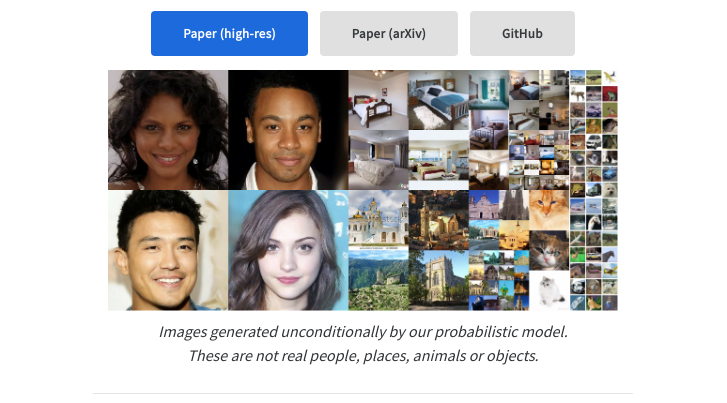
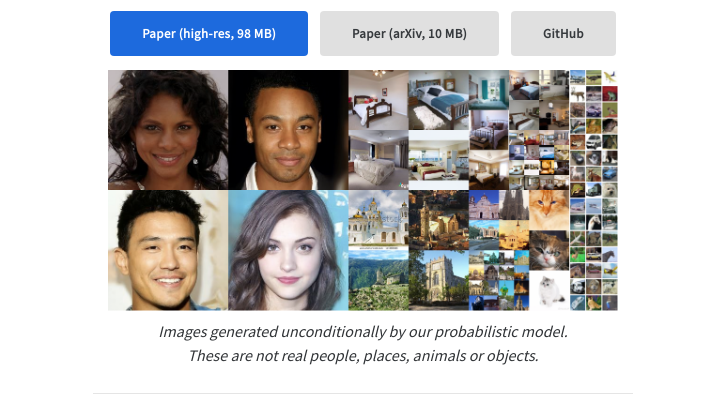
Before and after one commit to hojonathanho/diffusion, a plain HTML site: page index.html in a window 1280 px wide. Shown: the part 152-555 px from the top of the page, without its empty margins (277-1004 px from the left). Drawn offline with nearby package versions, Linux system fonts and the light colour scheme.

Commit message:
Add file size text

```diff
--- a/index.html
+++ b/index.html
@@ -33,7 +33,7 @@
                 </div>
             </div>
         </div>
-        <div class="buttons" style="margin-bottom: 8px;"><a class="btn btn-primary" role="button" href="assets/denoising_diffusion20.pdf">Paper (high-res)</a><a class="btn btn-light" role="button" href="https://arxiv.org/abs/2006.11239">Paper (arXiv)</a><a class="btn btn-light" role="button" href="https://github.com/hojonathanho/diffusion">GitHub</a></div>
+        <div class="buttons" style="margin-bottom: 8px;"><a class="btn btn-primary" role="button" href="assets/denoising_diffusion20.pdf">Paper (high-res, 98 MB)</a><a class="btn btn-light" role="button" href="https://arxiv.org/abs/2006.11239">Paper (arXiv, 10 MB)</a><a class="btn btn-light" role="button" href="https://github.com/hojonathanho/diffusion">GitHub</a></div>
         <div class="container" style="max-width: 540px;">
             <div class="row">
                 <div class="col-md-12 text-center"><img src="assets/img/denoising_diffusion_all.png" style="width: 100%;margin-bottom: 8px;" alt="Samples from denoising diffusion probabilistic models trained on CelebA-HQ, LSUN Bedrooms, LSUN church and LSUN cat datasets at 256x256 resolution"><em>Images generated unconditionally by our probabilistic model.<br>These are not real people, places, animals or objects.</em></div>
```
